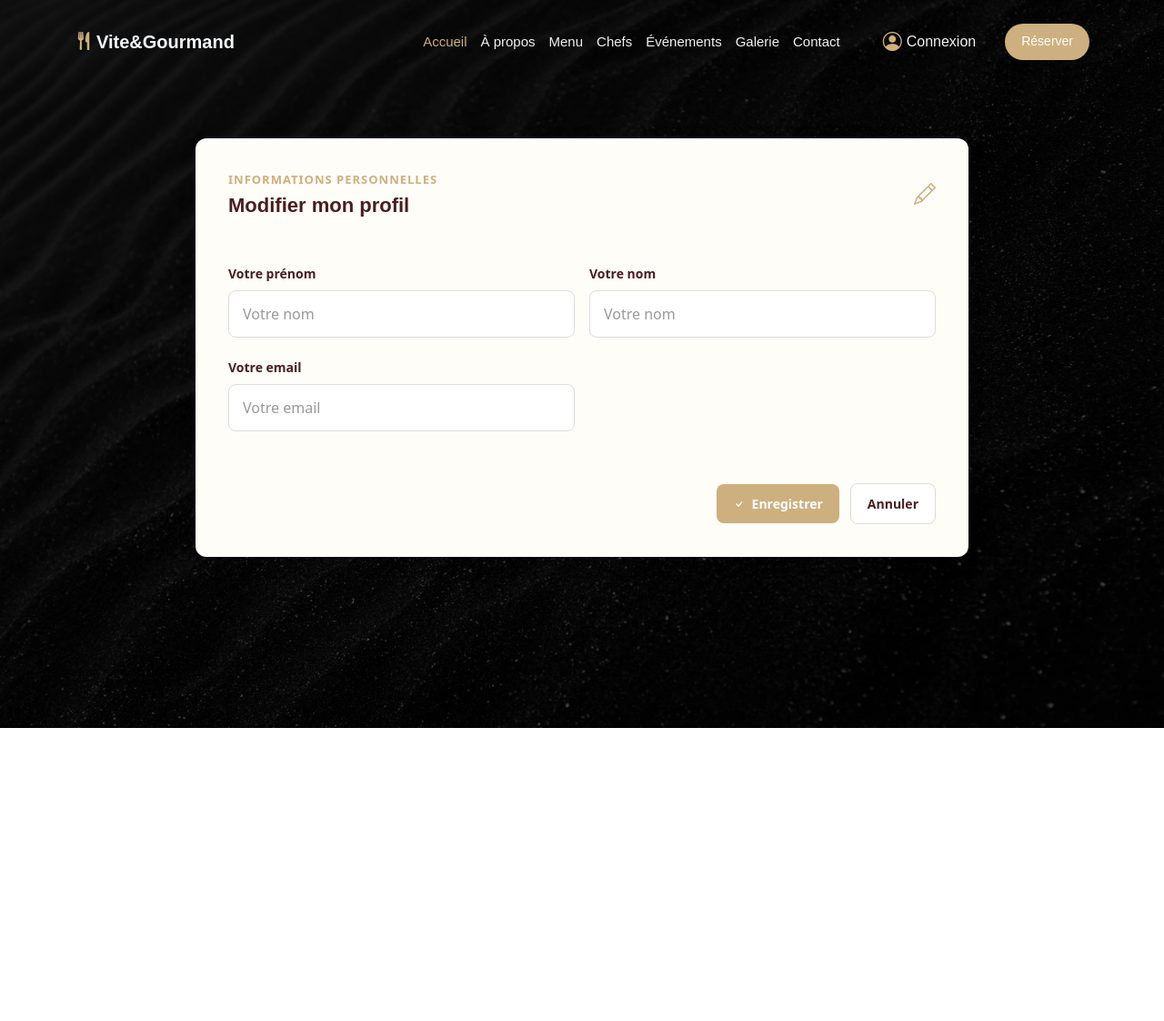
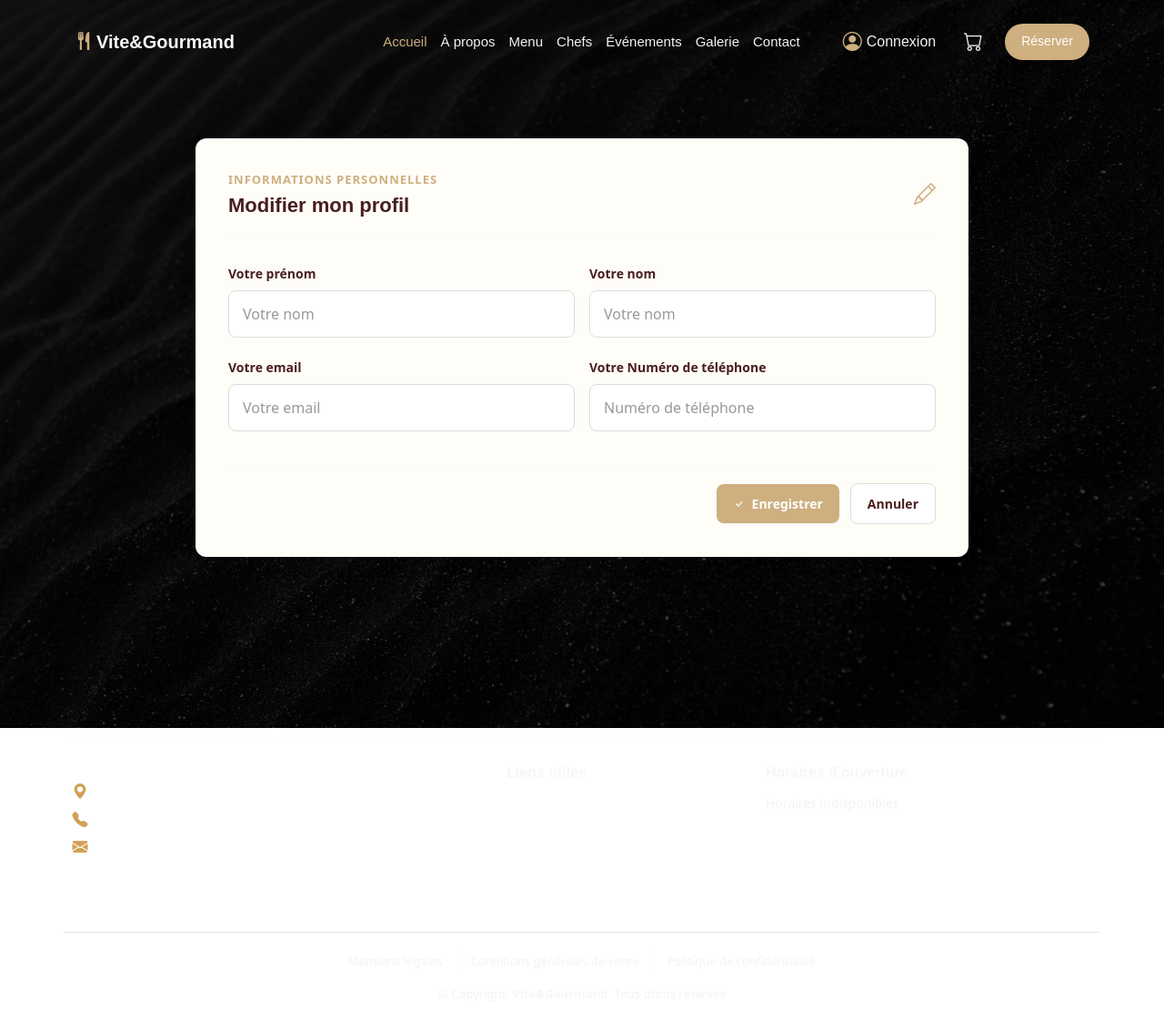
Before and after one commit to amel252/projet-best-restaurant, a Symfony app: template templates/profile/edit_profil.html.twig in a window 1280 px wide. Shown: the whole page at 91% size. Before the commit the page ends 800 px from the top, so only its background shows below. Run offline with Twig, Linux system fonts and the light colour scheme; the template is opened without the code that fills it, so the values that code supplies are empty; form fields are guessed from the names that the template uses; some libraries are stand-ins or nearby versions.

Commit message:
Mise à jour de page Profil et style & form

```diff
--- a/public/scss/sections/_profile.scss
+++ b/public/scss/sections/_profile.scss
@@ -189,6 +189,28 @@
     cursor: pointer;
     transition: transform 0.3s ease;
 }
+
+.avatar-edit {
+    position: absolute;
+    bottom: 0;
+    left: 0;
+    right: 0;
+    padding: 8px 2px;
+    background: rgba(171, 169, 151, 0.65);
+    color: white;
+    font-size: 12px;
+    display: flex;
+    align-items: center;
+    justify-content: center;
+    gap: 5px;
+    opacity: 0;
+    transition: opacity 0.3s ease;
+}
+
+.profile-avatar:hover .avatar-edit {
+    opacity: 1;
+}
+
 
 .profile-avatar:hover {
     transform: scale(1.04);
--- a/templates/base.html.twig
+++ b/templates/base.html.twig
@@ -35,7 +35,7 @@
                         {# LIENS PRINCIPAUX #}
                         <li><a href="{{ path('app_home') }}" class="active">Accueil</a></li>
                         <li><a href="#about">À propos</a></li>
-                        <li><a href="#">Menu</a></li>
+                        <li><a href="{{path('app_menu')}}">Menu</a></li>
                         <li><a href="#chefs">Chefs</a></li>
                         <li><a href="#events">Événements</a></li>
                         <li><a href="#galerie">Galerie</a></li>
@@ -46,39 +46,26 @@
                             {# PROFIL UTILISATEUR #}
                             <div class="nav-login">
                                 {% if app.user %}
-                                    <a href="{{ path('app_home') }}" title="Mon profil">
-                                        <i class="bi bi-person-circle"></i>
-                                        <span>{{ app.user.firstName }}</span>
-                                    </a>
+                                    {% if is_granted('ROLE_ADMIN') %}
+                                        <a href="{{ path('admin') }}" title="Administration">
+                                            <i class="bi bi-speedometer2"></i>
+                                            <span>Administration</span>
+                                        </a>
+                                    {% else %}
+                                        <a href="{{ path('app_profile') }}" title="Mon profil">
+                                            <i class="bi bi-person-circle"></i>
+                                            <span>{{ app.user.firstName }}</span>
+                                        </a>
+                                    {% endif %}
                                 {% else %}
                                     <a href="{{ path('app_login') }}" title="Connexion">
                                         <i class="bi bi-person-circle"></i>
                                         <span>Connexion</span>
                                     </a>
                                 {% endif %}
-                                {# {% if app.user %}
-                                    {% if is_granted('ROLE_ADMIN') %}
-                                        <a href="{{ path('admin') }}" title="Administration">
-                                            <i class="bi bi-person"></i>
-                                            <span>{{ app.user.firstname }}</span>
-                                        </a>
-                                    {% else %}
-                                        <a href="{{ path('app_profile') }}" title="Mon profil">
-                                            <i class="bi bi-person"></i>
-                                            <span>{{ app.user.firstname }}</span>
-                                        </a>
-                                    {% endif %}
-                                {% else %}
-                                    <a href="{{ path('app_login') }}"
-                                       title="Connexion"
-                                       aria-label="Connexion">
-                                        <i class="bi bi-person"></i>
-                                    </a>
-                                {% endif %} #}
                             </div>
-
                             {# PANIER #}
-                            {# <a href="#{{ path('app_cart') }}"
+                            <a href="#{{ path('app_cart') }}"
                                class="cart-icon"
                                title="Mon panier"
                                aria-label="Mon panier">
@@ -89,9 +76,8 @@
                                         {{ fullCartQuantity }}
                                     </span>
                                 {% endif %}
-                            </a> #}
+                            </a>
                         </li>
-
                         {# BOUTON RÉSERVER #}
                         <li class="nav-reservation">
                             <a href="#book-a-table" class="link-reservation">
@@ -102,7 +88,6 @@
                 </nav>
             </div>
         </header>
-
         {# MESSAGES FLASH #}
         <div class="flash-container">
             {% for label, messages in app.flashes %}
@@ -119,27 +104,22 @@
                 {% endfor %}
             {% endfor %}
         </div>
-
         {# CONTENU DE LA PAGE #}
         {% block body %}{% endblock %}
-
         {# FOOTER #}
         <footer id="footer" class="footer">
             <div class="container footer-top">
                 <div class="row gy-4 align-items-start">
                     {# BLOC  : info site  #}
-                    {# {% include 'partials/_site_info.html.twig' %} #}
+                    {% include 'partials/_site_info.html.twig' %}
                     {# BLOC 2 : LIENS UTILES #}
-                    {# {% include 'partials/_usefull_link.html.twig' %} #}
+                    {% include 'partials/_usefull_link.html.twig' %}
                     {# BLOC 3 : HORAIRES D'OUVERTURE #}
-                    {# {% include 'partials/_opening_hours.html.twig' %} #}
-
-
+                    {% include 'partials/_opening_hours.html.twig'%}
                 </div>
             </div>
-
             {# COPYRIGHT #}
-            {# <div class="container copyright text-center mt-4">
+            <div class="container copyright text-center mt-4">
                 <div class="footer-legal">
                     <ul>
                         {% if legalPage is not defined or legalPage.slug is not defined or legalPage.slug != 'mentions-legales' %}
@@ -149,7 +129,6 @@
                                 </a>
                             </li>
                         {% endif %}
-
                         {% if legalPage is not defined or legalPage.slug is not defined or legalPage.slug != 'cgv' %}
                             <li>
                                 <a href="{{ path('app_legal_page', {'slug': 'cgv'}) }}">
@@ -157,7 +136,6 @@
                                 </a>
                             </li>
                         {% endif %}
-
                         {% if legalPage is not defined or legalPage.slug is not defined or legalPage.slug != 'confidentialite' %}
                             <li>
                                 <a href="{{ path('app_legal_page', {'slug': 'confidentialite'}) }}">
@@ -172,7 +150,7 @@
                     <strong class="px-1 sitename">Vite&Gourmand</strong>
                     <span>Tous droits réservés</span>
                 </p>
-            </div> #}
+            </div>
         </footer>
 
         {# JAVASCRIPTS #}
--- a/templates/profile/edit_profil.html.twig
+++ b/templates/profile/edit_profil.html.twig
@@ -72,6 +72,22 @@
                         {{ form_errors(profilModifForm.email) }}
                     </div>
                 </div>
+                <div class='col-md-6'>
+                    {{form_label(profilModifForm.gsm,'Votre Numéro de téléphone',{
+                        'label_attr':{
+                        'class': 'form-label'
+                    }
+                    })}}
+                    {{ form_widget(profilModifForm.gsm, {
+                        'attr': {
+                        'class': 'form-control custom-input',
+                        'placeholder': 'Numéro de téléphone'
+                    }
+                    }) }}
+                    <div class='form-errors '>
+                        {{ form_errors(profilModifForm.gsm) }}
+                    </div>
+                </div>
             </div>
             <div class="profile-actions">
                 <button type="submit"
```
Also changed, not shown: src/Form/ProfileType.php (+6 -6 lines), templates/profile/index.html.twig (+11 -16 lines), public/css/main.css, 1 other file.
